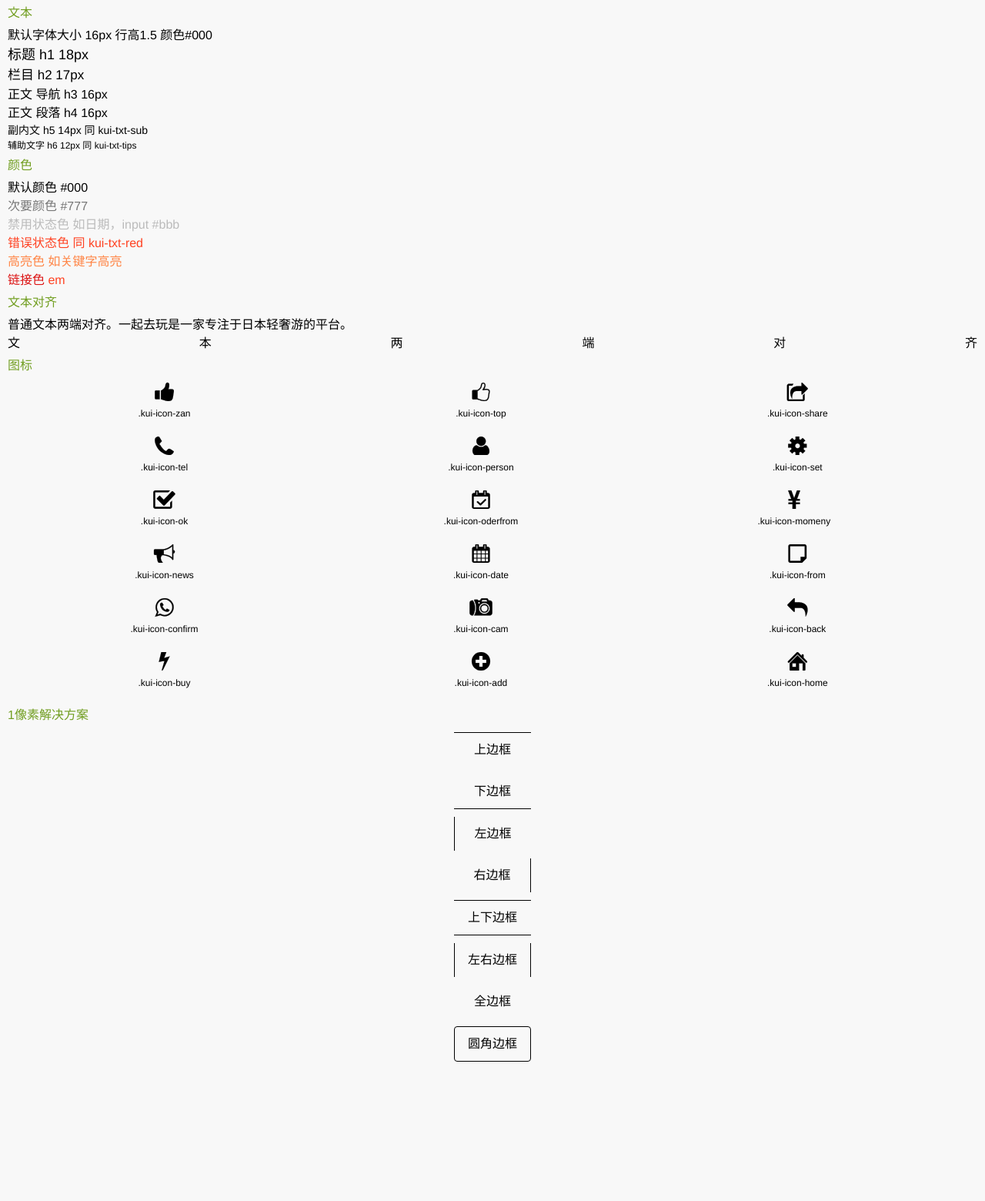
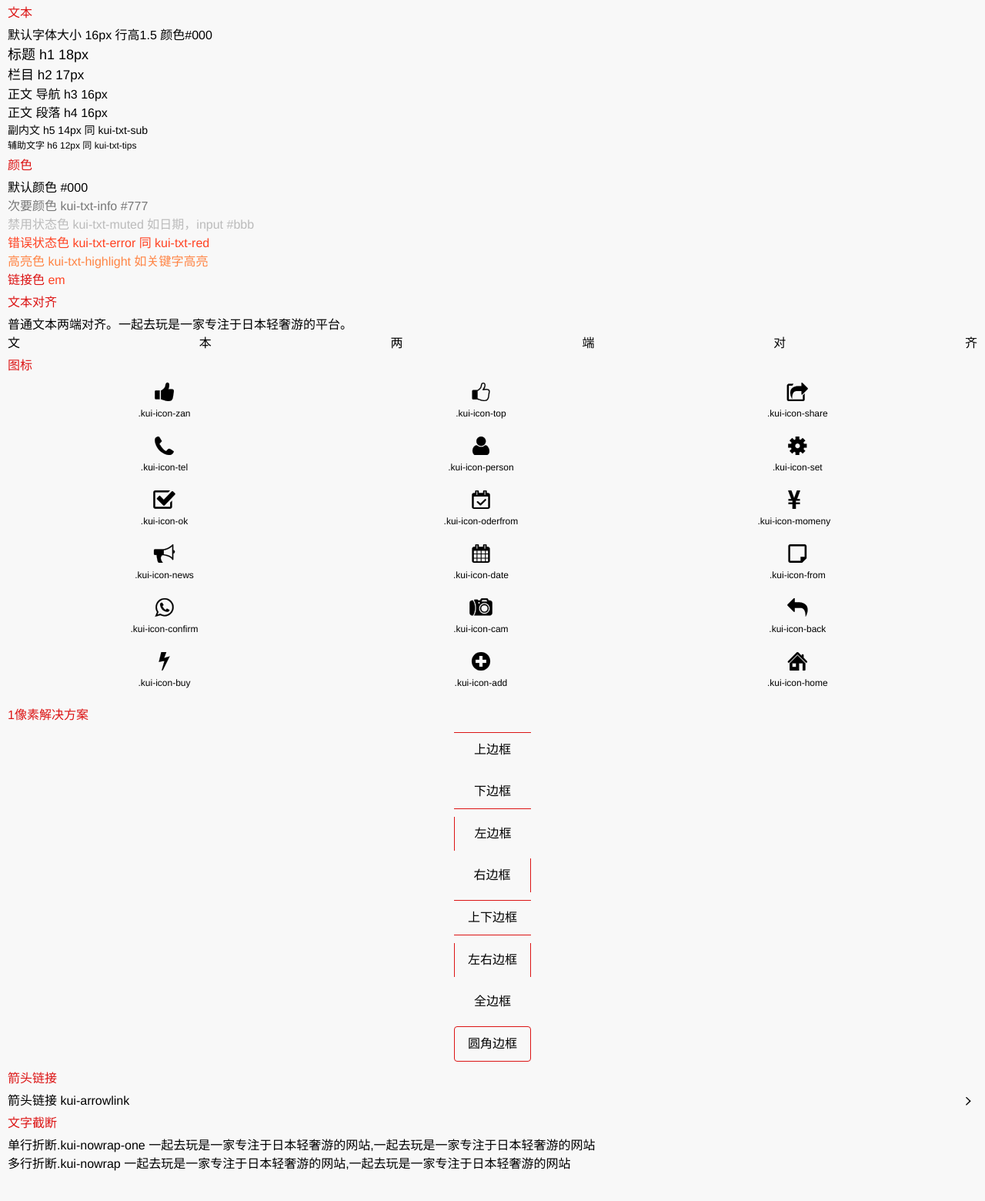
Before and after one commit to 189/Kui, a website built with webpack: page demo/basic.html in a window 1280 px wide. Shown: the whole page at 77% size. Before the commit the page ends 1389 px from the top, so only its background shows below. Built offline with nearby package versions, Linux system fonts and the light colour scheme.

Commit message:
箭头 文本折断

```diff
--- a/css/1px.css
+++ b/css/1px.css
@@ -1,11 +1,11 @@
 /* 1px 解决方案 */
-.kui-border-t { border-top:1px solid #000; }
-.kui-border-b { border-bottom: 1px solid #000; }
-.kui-border-l { border-left: 1px solid #000;  }
-.kui-border-r { border-right: 1px solid #000;  }
-.kui-border-tb { border: 1px solid #000; border-left: none; border-right: none; }
-.kui-border-lr { border: 1px solid #000; border-top: none; border-bottom: none;  }
-.kui-border-radius { border: 1px solid #000; border-radius: 4px;  }
+.kui-border-t { border-top:1px solid #dc1414; }
+.kui-border-b { border-bottom: 1px solid #dc1414; }
+.kui-border-l { border-left: 1px solid #dc1414;  }
+.kui-border-r { border-right: 1px solid #dc1414;  }
+.kui-border-tb { border: 1px solid #dc1414; border-left: none; border-right: none; }
+.kui-border-lr { border: 1px solid #dc1414; border-top: none; border-bottom: none;  }
+.kui-border-radius { border: 1px solid #dc1414; border-radius: 4px;  }
 
 @media screen and (-webkit-min-device-pixel-ratio:2){
 	.kui-border-t,
@@ -19,8 +19,8 @@
 
 	/* 上边框 */
 	.kui-border-t {
-		background-image: -webkit-linear-gradient(to bottom, #000 50%, transparent 100%);
-		background-image:         linear-gradient(to bottom, #000 50%, transparent 100%);
+		background-image: -webkit-linear-gradient(to bottom, transparent 50%, #dc1414 100%);
+		background-image:         linear-gradient(to bottom, transparent 50%, #dc1414 100%);
 		-webkit-background-size: 100% 1px;
 				background-size: 100% 1px;
 		background-position: left top;
@@ -28,8 +28,8 @@
 
 	/* 下边框 */
 	.kui-border-b {
-		background-image: -webkit-linear-gradient(top, rgba(0, 0, 0, 1) 0%, transparent 100%);
-		background-image:         linear-gradient(top, rgba(0, 0, 0, 1) 0%, transparent 100%);
+		background-image: -webkit-linear-gradient(top, transparent 50%, rgba(220, 20, 20, 1) 100%);
+		background-image:         linear-gradient(top, transparent 50%, rgba(220, 20, 20, 1) 100%);
 		-webkit-background-size : 100% 1px;
 				background-size : 100% 1px;
 		background-position: left bottom;
@@ -37,8 +37,8 @@
 
 	/* 左边框  */
 	.kui-border-l {
-		background-image : -webkit-linear-gradient(to right, #000 0%, transparent 100%);
-		background-image :         linear-gradient(to right, #000 0%, transparent 100%);
+		background-image : -webkit-linear-gradient(to right, transparent 50%, #dc1414 100%);
+		background-image :         linear-gradient(to right, transparent 50%, #dc1414 100%);
 		-webkit-background-size : 1px 100%;
 				background-size: 1px 100%;
 		background-position: left top;
@@ -46,8 +46,8 @@
 
 	/* 右边框  */
 	.kui-border-r {
-		background-image : -webkit-linear-gradient(to left, #000 0%, transparent 100%);
-		background-image :         linear-gradient(to left, #000 0%, transparent 100%);
+		background-image : -webkit-linear-gradient(to left, transparent 50%, #dc1414 100%);
+		background-image :         linear-gradient(to left, transparent 50%, #dc1414 100%);
 		-webkit-background-size : 1px 100%;
 				background-size: 1px 100%;
 		background-position: right top;
@@ -55,8 +55,8 @@
 
 	/* 上下边框  */
 	.kui-border-tb {
-		background-image : -webkit-linear-gradient(to bottom, #000 0%, transparent 100%), -webkit-linear-gradient(to top, #000 0%, transparent 100%);
-		background-image :         linear-gradient(to bottom, #000 0%, transparent 100%),         linear-gradient(to top, #000 0%, transparent 100%);
+		background-image : -webkit-linear-gradient(to bottom, transparent 50%, #dc1414 100%), -webkit-linear-gradient(to top, transparent 50%, #dc1414 100%);
+		background-image :         linear-gradient(to bottom, transparent 50%, #dc1414 100%),         linear-gradient(to top, transparent 50%, #dc1414 100%);
 		-webkit-background-size : 100% 1px;
 				background-size: 100% 1px;
 		background-position: bottom,top;
@@ -64,8 +64,8 @@
 
 	/* 左右边框  */
 	.kui-border-lr {
-		background-image : -webkit-linear-gradient(to right, #000 0%, transparent 100%), -webkit-linear-gradient(to left, #000 0%, transparent 100%);
-		background-image :         linear-gradient(to right, #000 0%, transparent 100%),         linear-gradient(to left, #000 0%, transparent 100%);
+		background-image : -webkit-linear-gradient(to right, transparent 50%, #dc1414 100%), -webkit-linear-gradient(to left, transparent 50%, #dc1414 100%);
+		background-image :         linear-gradient(to right, transparent 50%, #dc1414 100%),         linear-gradient(to left, transparent 50%, #dc1414 100%);
 		-webkit-background-size : 1px 100%;
 				background-size: 1px 100%;
 		background-position: left,right;
@@ -73,8 +73,8 @@
 
 	/* 全边框 蛋疼的4个渐变叠加 */
 	.kui-border {
-		background-image : -webkit-linear-gradient(to bottom, #000 0%, transparent 100%), -webkit-linear-gradient(to right, transparent 0%, #000 100%), -webkit-linear-gradient(to top, #000 0%, transparent 100%), -webkit-linear-gradient(to left, transparent 0%, #000 100%);
-		background-image :         linear-gradient(to bottom, #000 0%, transparent 100%),         linear-gradient(to right, transparent 0%, #000 100%),         linear-gradient(to top, #000 0%, transparent 100%),         linear-gradient(to left, transparent 0%, #000 100%);
+		background-image : -webkit-linear-gradient(to bottom, transparent 50%, #dc1414 100%), -webkit-linear-gradient(to right, transparent 50%, #dc1414 100%), -webkit-linear-gradient(to top, transparent 50%, #dc1414 100%), -webkit-linear-gradient(to left, transparent 50%, #dc1414 100%);
+		background-image :         linear-gradient(to bottom, transparent 50%, #dc1414 100%),         linear-gradient(to right, transparent 50%, #dc1414 100%),         linear-gradient(to top, transparent 50%, #dc1414 100%),         linear-gradient(to left, transparent 50%, #dc1414 100%);
 		-webkit-background-size: 100% 1px, 1px 100%, 100% 1px, 1px 100%;
 		background-size: 100% 1px, 1px 100%, 100% 1px, 1px 100%;
 		background-position: top, right, bottom, left;
@@ -89,7 +89,7 @@
 		border-radius: 8px;
 		left : 0;
 		top: 0;
-		border: 1px solid #000;
+		border: 1px solid #dc1414;
 		pointer-events: none;
 		-webkit-transform: scale3d(.5, .5, .5);
 				transform: scale3d(.5, .5, .5);
--- a/css/basic.css
+++ b/css/basic.css
@@ -25,3 +25,30 @@ a,a:hover { color:rgb(220, 20, 20); }
 .kui-txt-justify { text-align: justify;  }
 .kui-txt-justify-one { text-align: justify; overflow: hidden; height: 24px; }
 .kui-txt-justify-one:after { content: ''; display: inline-block;  height: 0; width: 100%; overflow: hidden; }
+
+
+/* 箭头 */
+.kui-arrowlink { position: relative; }
+.kui-arrowlink:before {
+    position: absolute;
+    right: 0;
+    top: 50%;
+    content: "\F600";
+    font: normal normal 24px/1.5 'fziconfont';
+    -webkit-font-smoothing: antialiased;
+    -webkit-text-stroke-width: 0.2px;
+    margin-top:-18px; /* 24 * 1.5 * 0.5 */
+}
+
+/* 文字截断 */
+.kui-nowrap-one { overflow: hidden; text-overflow: ellipsis; white-space: nowrap;  }
+.kui-nowrap {
+    display: -webkit-box;
+    display: box;
+    -webkit-box-orient: vertical;
+    		box-orient:vertical;
+    -webkit-line-clamp: 2;
+    		line-clamp: 2;
+    text-overflow: ellipsis;
+    overflow: hidden;
+}
--- a/demo/basic.html
+++ b/demo/basic.html
@@ -5,9 +5,9 @@
 	<meta name="viewport" content="width=device-width, user-scalable=no, initial-scale=1.0, maximum-scale=1.0, minimum-scale=1.0">
 	<title>Document</title>
 	<style>
-		.container {padding : 0 10px; }
+		.container {padding : 0 10px; padding-bottom: 50px; }
 		section {margin:10px 0; }
-		.tit {margin: 5px 0; font-size: 16px; color : #719e20; }
+		.tit {margin: 5px 0; font-size: 16px; color : #dc1414; }
 		.icon-list li { height: 70px; display: inline-block; width: 32.3%; text-align: center;  }
 		.icon-list li i { font-size: 24px;  }
 		.border-list .item { width: 100px; margin: 10px auto; text-align: center; padding: 10px 0;  }
@@ -28,10 +28,10 @@
 		<section>
 			<div class="tit">颜色</div>
 			<div>默认颜色 #000</div>
-			<div class="kui-txt-info">次要颜色 #777</div>
-			<div class="kui-txt-muted">禁用状态色 如日期，input #bbb</div>
-			<div class="kui-txt-error">错误状态色 同 kui-txt-red</div>
-			<div class="kui-txt-highlight">高亮色 如关键字高亮</div>
+			<div class="kui-txt-info">次要颜色 kui-txt-info #777</div>
+			<div class="kui-txt-muted">禁用状态色 kui-txt-muted 如日期，input #bbb</div>
+			<div class="kui-txt-error">错误状态色 kui-txt-error 同 kui-txt-red</div>
+			<div class="kui-txt-highlight">高亮色 kui-txt-highlight 如关键字高亮</div>
 			<a href="javascript:;">链接色</a>
 			<em>em</em>
 		</section>
@@ -127,6 +127,15 @@
 			<div class="item kui-border">全边框</div>
 			<div class="item kui-border-radius">圆角边框</div>
 		</section>
+		<section>
+			<div class="tit">箭头链接</div>
+			<div class="kui-arrowlink">箭头链接 kui-arrowlink</div>
+		</section>
+		<section>
+			<div class="tit">文字截断</div>
+			<div class="kui-nowrap-one">单行折断.kui-nowrap-one 一起去玩是一家专注于日本轻奢游的网站,一起去玩是一家专注于日本轻奢游的网站</div>
+			<div class="kui-nowrap">多行折断.kui-nowrap 一起去玩是一家专注于日本轻奢游的网站,一起去玩是一家专注于日本轻奢游的网站</div>
+		</section>
 	</div>
 </body>
 </html>
```
Also changed, not shown: css/font.css (+280 -1 lines), README.md, css/font/iconfont-full.ttf (renamed from font/iconfont-full.ttf), css/font/iconfont.ttf (renamed from font/iconfont.ttf), css/frozen-font.css (added).
